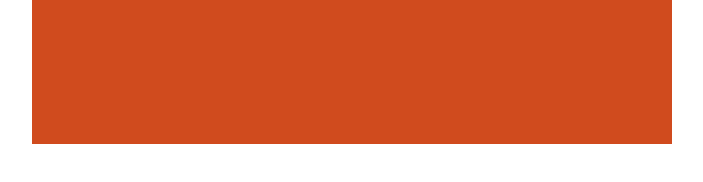
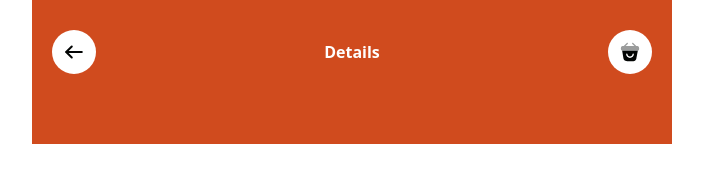
Before and after one commit to AlvinSanudharma/shujia, a website: page src/service-details.html in a window 1280 px wide. Shown: the whole page, without its empty margins (288-991 px from the left). Drawn offline with nearby package versions, Linux system fonts and the light colour scheme.

Commit message:
feat: navbar details

```diff
--- /dev/null
+++ b/src/js/global-nav1.js
@@ -0,0 +1,22 @@
+window.addEventListener("scroll", function () {
+    const navTop = document.getElementById("NavTop");
+    const containerNav = document.getElementById("ContainerNav");
+    const back = document.getElementById("Back");
+    const cart = document.getElementById("Cart");
+    const title = document.getElementById("Title");
+
+    if (window.scrollY > 0) {
+        containerNav.classList.add("bg-white", "rounded-[22px]", "px-[16px]", "shadow-[0px_12px_20px_0px_#0305041C]");
+        navTop.classList.remove("top-[16px]");
+        navTop.classList.add("top-[30px]");
+        back.classList.add("border", "border-shujia-graylight");
+        cart.classList.add("border", "border-shujia-graylight");
+        title.classList.remove("text-white");
+    } else {
+        containerNav.classList.remove("bg-white", "rounded-[22px]", "px-[16px]", "shadow-[0px_12px_20px_0px_#0305041C]");
+        navTop.classList.add("top-[16px]");
+        navTop.classList.remove("top-[30px]");
+        back.classList.remove("border", "border-shujia-graylight");
+        title.classList.add("text-white");
+    }
+});
--- a/src/service-details.html
+++ b/src/service-details.html
@@ -15,7 +15,25 @@
             <div id="Background" class="absolute top-0 right-0 left-0">
                 <img src="assets/images/backgrounds/orange-service-details.png" alt="" />
             </div>
+            <section id="NavTop" class="fixed top-[16px] right-0 left-0 z-30 transition-all duration-300">
+                <div class="mx-auto max-w-[640px] px-5">
+                    <div id="ContainerNav" class="flex items-center justify-between py-[14px] transition-all duration-300">
+                        <a href="">
+                            <div id="Back" class="flex h-[44px] w-[44px] shrink-0 items-center justify-center rounded-full bg-white">
+                                <img src="assets/images/icons/back.svg" alt="" class="h-[22px] w-[22px]" />
+                            </div>
+                        </a>
+                        <h2 id="Title" class="font-semibold text-white transition-all duration-300">Details</h2>
+                        <a href="">
+                            <div id="Cart" class="flex h-[44px] w-[44px] shrink-0 items-center justify-center rounded-full bg-white">
+                                <img src="assets/images/icons/cart.svg" alt="" class="h-[22px] w-[22px]" />
+                            </div>
+                        </a>
+                    </div>
+                </div>
+            </section>
         </main>
         <script src="https://cdn.jsdelivr.net/npm/swiper@12/swiper-bundle.min.js"></script>
+        <script src="js/global-nav1.js"></script>
     </body>
 </html>
```
Also changed, not shown: src/output.css.
